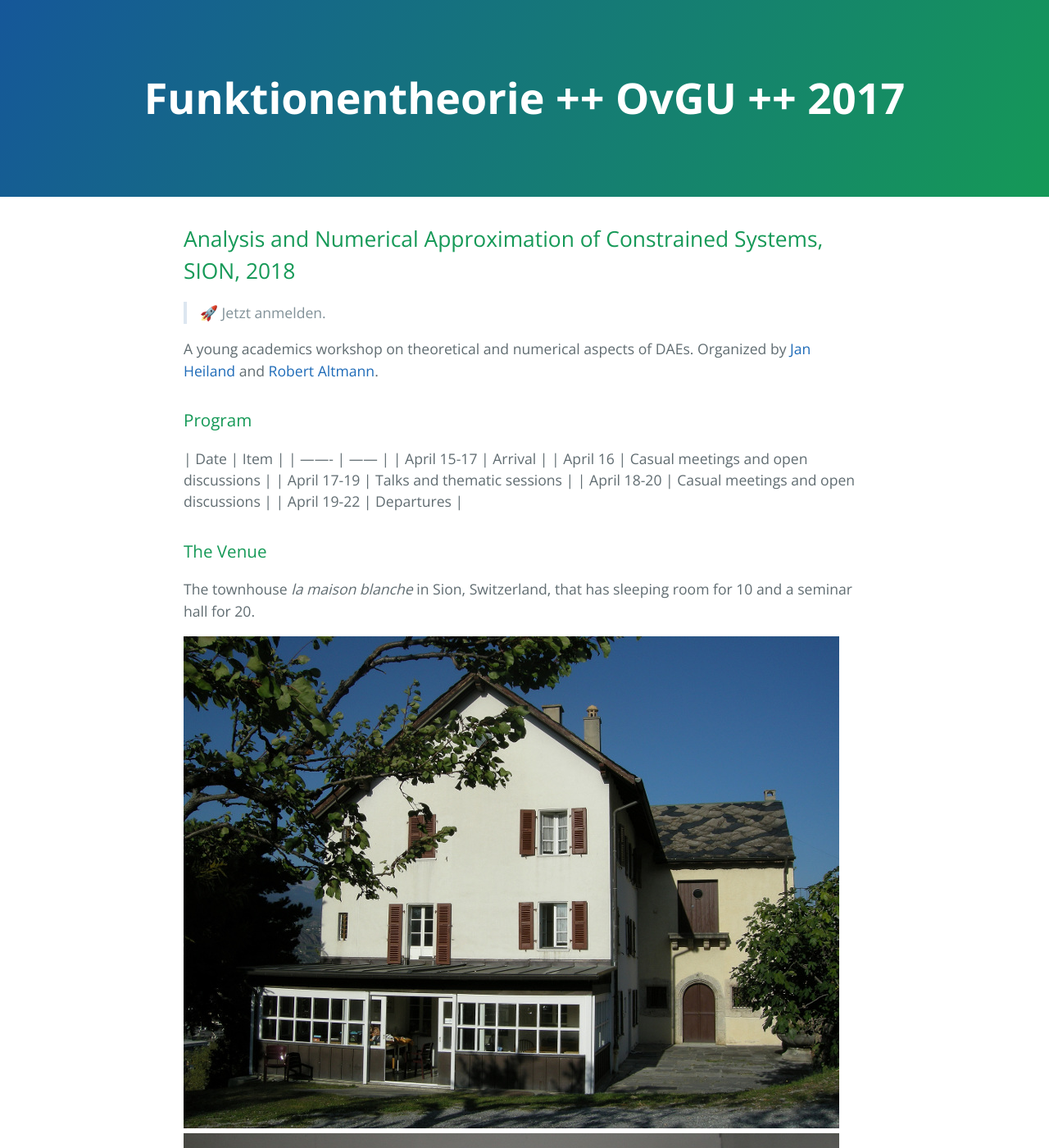
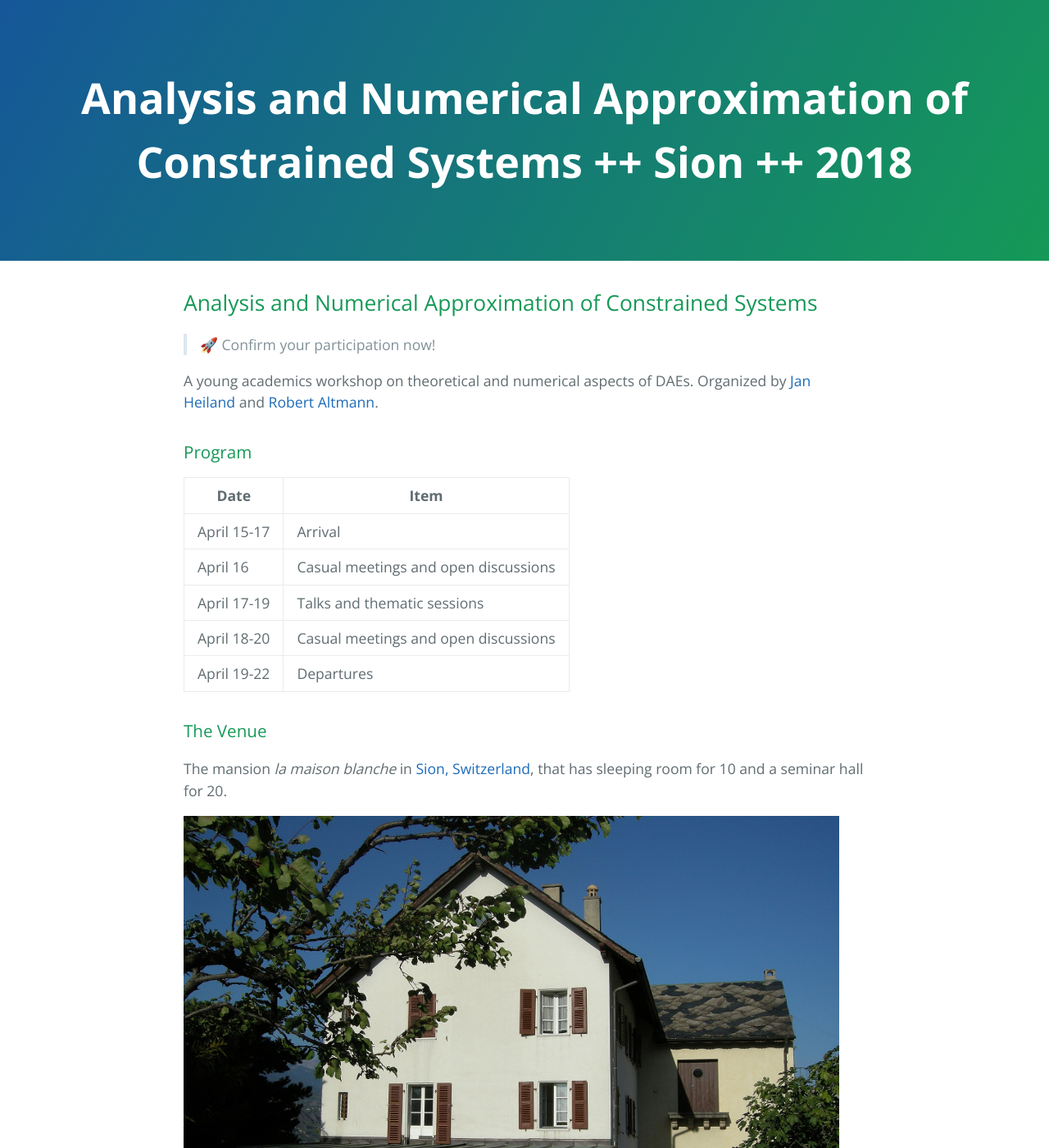
Before and after one commit to highlando/18-daesion, a Jekyll site: the page built from index.md, in a window 1280 px wide and 1400 px high. Shown: the whole window at 82% size. Built offline with Jekyll 4.4.1, drawn with Linux system fonts in a browser that asks for light colours; emoji names are drawn with the system emoji font; our own code applies the rules of GitHub Pages for plain Markdown files; some of the changed text lies outside the part shown.

Commit message:
cleanup and typos

```diff
--- a/_layouts/index.html
+++ b/_layouts/index.html
@@ -2,7 +2,9 @@
 <html lang="en-us">
   <head>
     <meta charset="UTF-8">
-    <title>Funktionentheorie ++ OvGU ++ 2017</title>
+    <title>
+		Analysis and Numerical Approximation of Constrained Systems ++ Sion ++ 2018
+	</title>
     <meta name="viewport" content="width=device-width, initial-scale=1">
     <link rel="stylesheet" type="text/css" href="stylesheets/normalize.css" media="screen">
     <link href='https://fonts.googleapis.com/css?family=Open+Sans:400,700' rel='stylesheet' type='text/css'>
@@ -11,7 +13,9 @@
   </head>
   <body>
     <section class="page-header">
-      <h1 class="project-name">Funktionentheorie ++ OvGU ++ 2017</h1>
+      <h1 class="project-name">
+		Analysis and Numerical Approximation of Constrained Systems ++ Sion ++ 2018
+	  </h1>
       <!-- <h2 class="project-tagline"></h2>
       <a href="https://github.com/highlando/16-dae-course-ovgu" class="btn">View on GitHub</a>
       <a href="https://github.com/highlando/16-dae-course-ovgu/zipball/master" class="btn">Download .zip</a>
--- a/index.md
+++ b/index.md
@@ -3,14 +3,15 @@ layout: index
 ---
 
 
-Analysis and Numerical Approximation of Constrained Systems, SION, 2018
+Analysis and Numerical Approximation of Constrained Systems
 -----
 
-> :rocket: Jetzt anmelden.
+> :rocket: Confirm your participation now!
 
 A young academics workshop on theoretical and numerical aspects of DAEs. Organized by [Jan Heiland](http://www.mpi-magdeburg.mpg.de/person/29457/822630) and [Robert Altmann](http://www.math.uni-augsburg.de).
 
 ### Program
+
 | Date | Item |
 | ------- | ------ |
 | April 15-17 | Arrival |
@@ -21,7 +22,7 @@ A young academics workshop on theoretical and numerical aspects of DAEs. Organiz
 
 ### The Venue
 
-The townhouse *la maison blanche* in Sion, Switzerland, that has sleeping room for 10 and a seminar hall for 20.
+The mansion *la maison blanche* in [Sion, Switzerland](http://www.openstreetmap.org/way/237002942), that has sleeping room for 10 and a seminar hall for 20.
 
 ![The townhouse](files/maison_blanche.JPG)
 ![View from the lobby](files/maison_blanche_panorama.JPG)
@@ -33,15 +34,16 @@ Self-organized or by the transfer from Augsburg, Germany.
 
 #### Registration and fees
 
-There is no registration fee. The flat-tax for the accommodation is 45 Euros and is to be paid directly to the housekeepers. Catering is self-paid but jointly organized.
+There is no registration fee. The flat-tax for the accommodation is 45 Euros and is to be paid directly to the housekeepers. Catering is self-paid and jointly organized.
 
 ### Participants
+
 #### Confirmed
 
  - Robert Altmann (U Augsburg)
  - Jan Heiland (MPI Magdeburg)
 
-#### Inivted
+#### Invited
 
  - Benny Unger (Berlin)
  - Marine Froidevaux (Berlin)
```
Also changed, not shown: params.json (deleted, +0 -6 lines), 3 other files.
